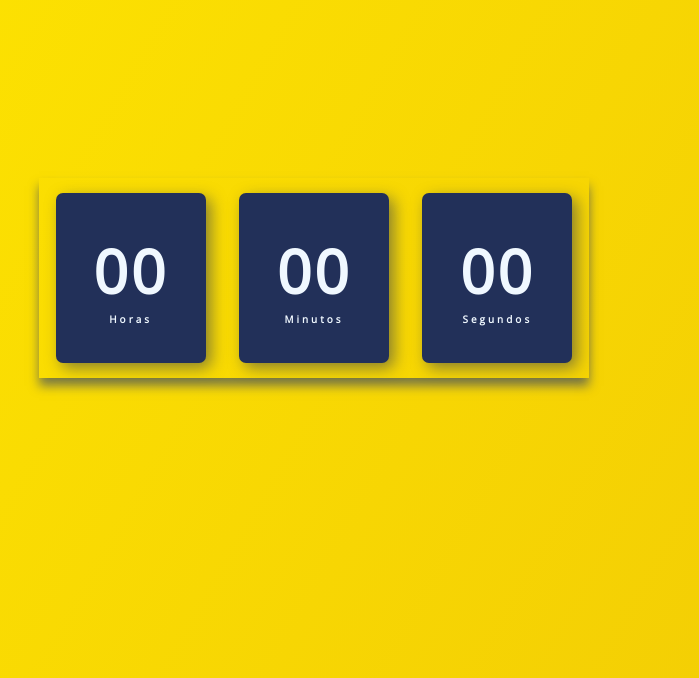
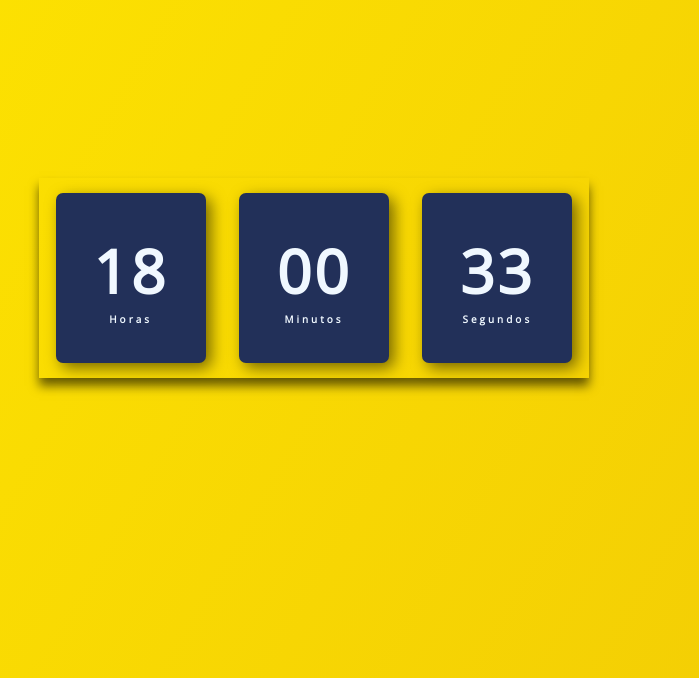
Before and after one commit to myllenaoliiveira/relogio-digital, a plain HTML site: page index.html in a window 1280 px wide. Shown: the part 122-800 px from the top of the page, without its empty margins (326-1025 px from the left). Drawn offline with nearby package versions, Linux system fonts and the light colour scheme.

Commit message:
finalizado

```diff
--- a/estilo/style.css
+++ b/estilo/style.css
@@ -23,7 +23,7 @@ body{
     width: 550px;
     background: transparent;
     border: 3px;
-    box-shadow: 0px 8px 10px #1f347394;
+    box-shadow: 0px 8px 10px #00000094;
 }
 
 .relogio div{
@@ -35,7 +35,7 @@ body{
     justify-content: center;
     color: aliceblue;
     background: #223059;
-    box-shadow: 5px 5px 15px #22305986;
+    box-shadow: 5px 5px 15px #00000286;
     border-radius: 7px;
     letter-spacing: 3px;
 }
--- a/js/script.js
+++ b/js/script.js
@@ -7,4 +7,14 @@ const relogio = setInterval(function time(){
     let hr = dateToday.getHours()
     let min = dateToday.getMinutes()
     let s = dateToday.getSeconds()
+
+    if(hr < 10) hr = '0' + hr
+
+    if(min < 10) min = '0' + min
+
+    if(s < 10) s = '0' + s
+
+    horas.textContent = hr
+    minutos.textContent = min
+    segundos.textContent = s
 })
```
